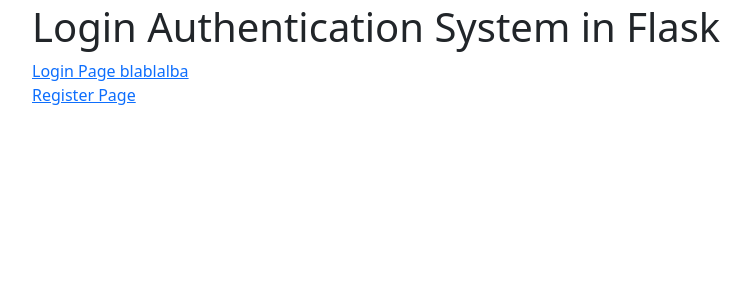
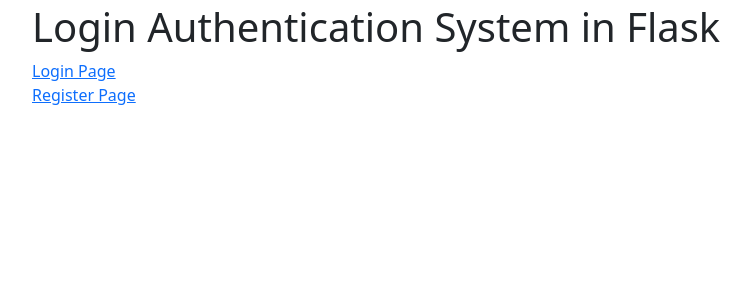
Before and after one commit to asdasdasd3111/report, a Flask app: page / in a window 1280 px wide. Shown: the part 13-316 px from the top of the page, without its empty margins (50-799 px from the left). Run offline with Flask 3, Linux system fonts and the light colour scheme.

Commit message:
Revert "Changes"
This reverts commit 1a36fad7213228647cf090b354f796a3a237bfae.

```diff
--- a/templates/index.html
+++ b/templates/index.html
@@ -2,6 +2,6 @@
 {% block title %}Home Page{% endblock %}
 {% block content %}
     <h1>Login Authentication System in Flask</h1>
-    <a href="{{ url_for('auth.login') }}">Login Page blablalba</a><br>
+    <a href="{{ url_for('auth.login') }}">Login Page</a><br>
     <a href="{{ url_for('auth.register') }}">Register Page</a><br>
 {% endblock %}
```
